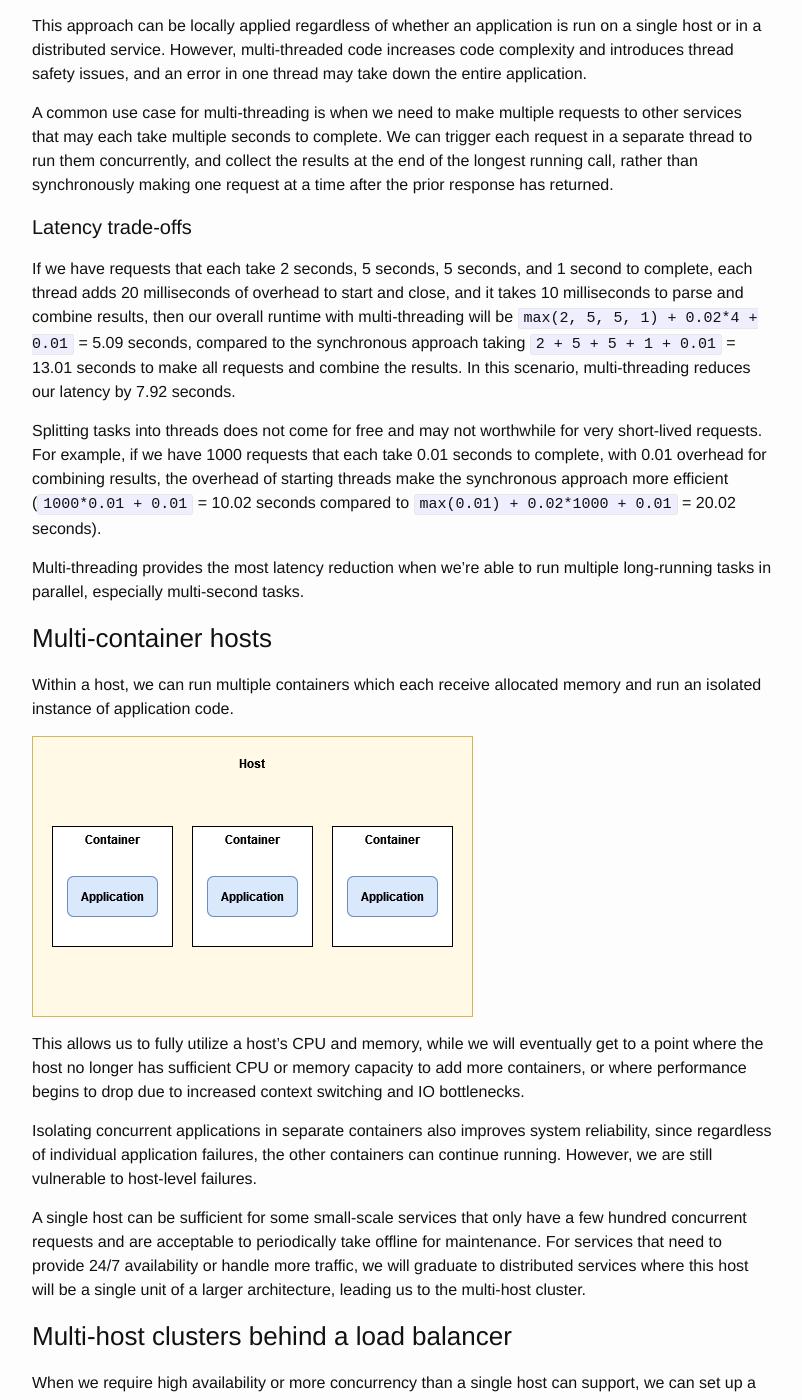
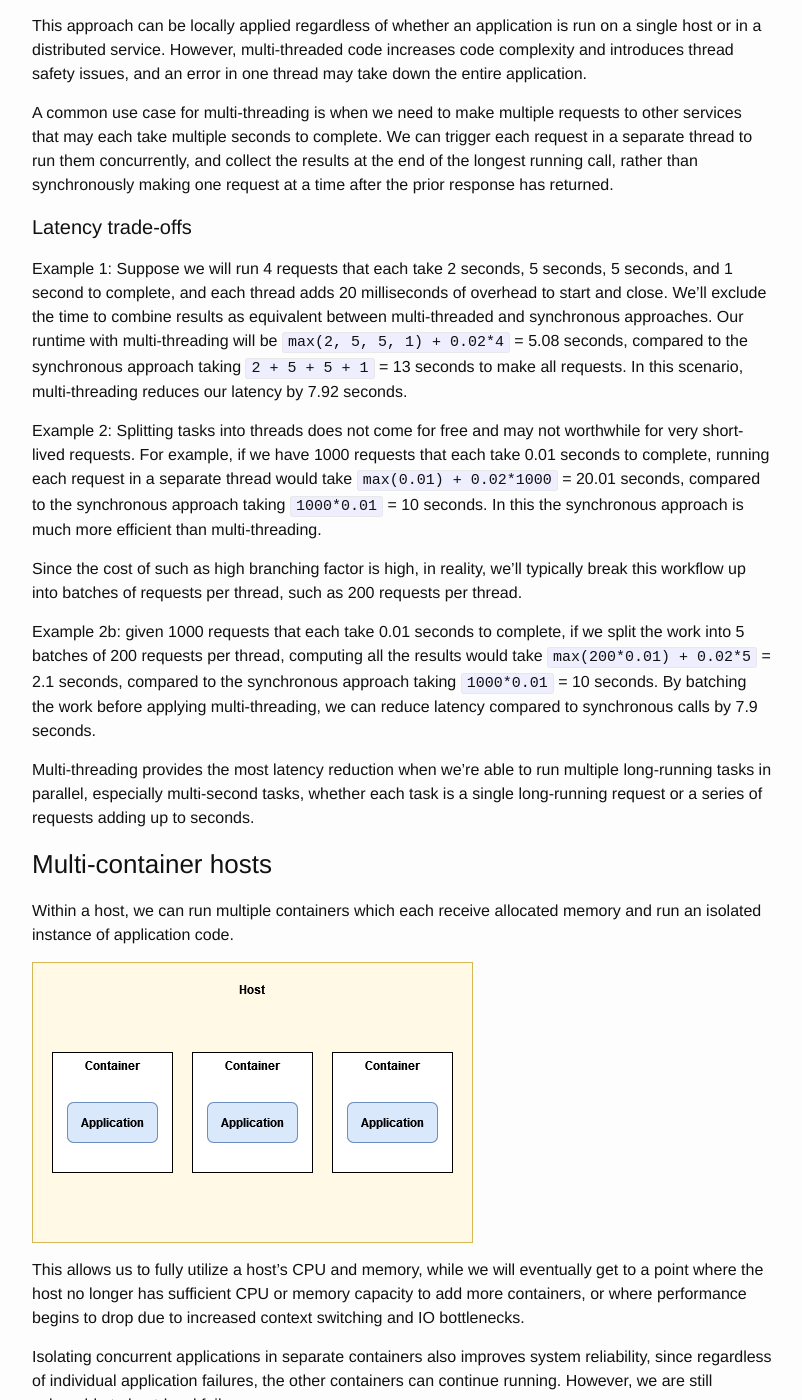
Before and after one commit to msayson/msayson.github.io, a Jekyll site: the page built from _posts/2023-11-30-concurrency-from-app-to-massively-distributed-service.markdown, in a window 1280 px wide and 1400 px high, scrolled down 974 px. Shown: the whole window, without its empty margins (238-1040 px from the left). Built offline with Jekyll 4.4.1, drawn with Linux system fonts in a browser that asks for light colours.

Commit message:
Expanded multi-threading discussion to cover batching

```diff
--- a/_posts/2023-11-30-concurrency-from-app-to-massively-distributed-service.markdown
+++ b/_posts/2023-11-30-concurrency-from-app-to-massively-distributed-service.markdown
@@ -25,11 +25,15 @@ A common use case for multi-threading is when we need to make multiple requests
 
 #### Latency trade-offs
 
-If we have requests that each take 2 seconds, 5 seconds, 5 seconds, and 1 second to complete, each thread adds 20 milliseconds of overhead to start and close, and it takes 10 milliseconds to parse and combine results, then our overall runtime with multi-threading will be `max(2, 5, 5, 1) + 0.02*4 + 0.01` = 5.09 seconds, compared to the synchronous approach taking `2 + 5 + 5 + 1 + 0.01` = 13.01 seconds to make all requests and combine the results.  In this scenario, multi-threading reduces our latency by 7.92 seconds.
+Example 1: Suppose we will run 4 requests that each take 2 seconds, 5 seconds, 5 seconds, and 1 second to complete, and each thread adds 20 milliseconds of overhead to start and close.  We'll exclude the time to combine results as equivalent between multi-threaded and synchronous approaches.  Our runtime with multi-threading will be `max(2, 5, 5, 1) + 0.02*4` = 5.08 seconds, compared to the synchronous approach taking `2 + 5 + 5 + 1` = 13 seconds to make all requests.  In this scenario, multi-threading reduces our latency by 7.92 seconds.
 
-Splitting tasks into threads does not come for free and may not worthwhile for very short-lived requests.  For example, if we have 1000 requests that each take 0.01 seconds to complete, with 0.01 overhead for combining results, the overhead of starting threads make the synchronous approach more efficient (`1000*0.01 + 0.01` = 10.02 seconds compared to `max(0.01) + 0.02*1000 + 0.01` = 20.02 seconds).
+Example 2: Splitting tasks into threads does not come for free and may not worthwhile for very short-lived requests.  For example, if we have 1000 requests that each take 0.01 seconds to complete, running each request in a separate thread would take `max(0.01) + 0.02*1000` = 20.01 seconds, compared to the synchronous approach taking `1000*0.01` = 10 seconds.  In this the synchronous approach is much more efficient than multi-threading.
 
-Multi-threading provides the most latency reduction when we're able to run multiple long-running tasks in parallel, especially multi-second tasks.
+Since the cost of such as high branching factor is high, in reality, we'll typically break this workflow up into batches of requests per thread, such as 200 requests per thread.
+
+Example 2b: given 1000 requests that each take 0.01 seconds to complete, if we split the work into 5 batches of 200 requests per thread, computing all the results would take `max(200*0.01) + 0.02*5` = 2.1 seconds, compared to the synchronous approach taking `1000*0.01` = 10 seconds.  By batching the work before applying multi-threading, we can reduce latency compared to synchronous calls by 7.9 seconds.
+
+Multi-threading provides the most latency reduction when we're able to run multiple long-running tasks in parallel, especially multi-second tasks, whether each task is a single long-running request or a series of requests adding up to seconds.
 
 ### Multi-container hosts
 Within a host, we can run multiple containers which each receive allocated memory and run an isolated instance of application code.
```
